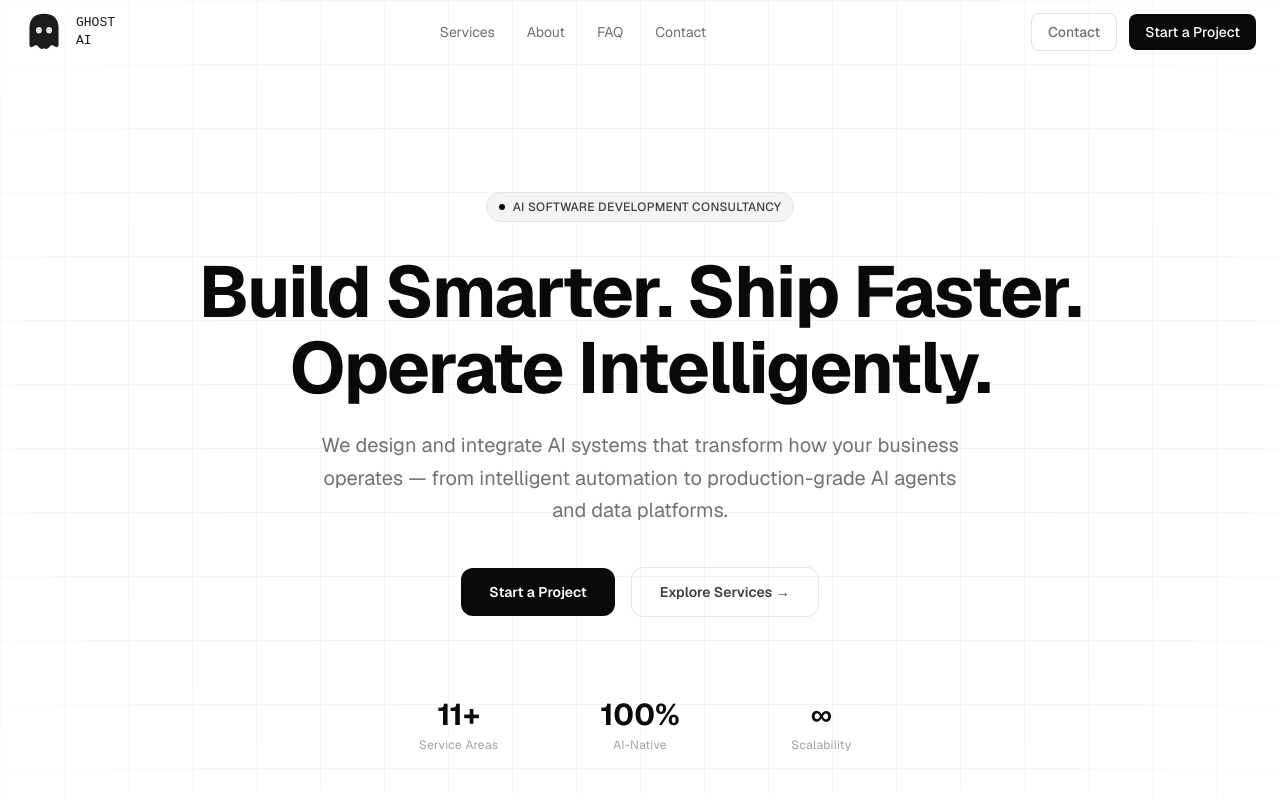
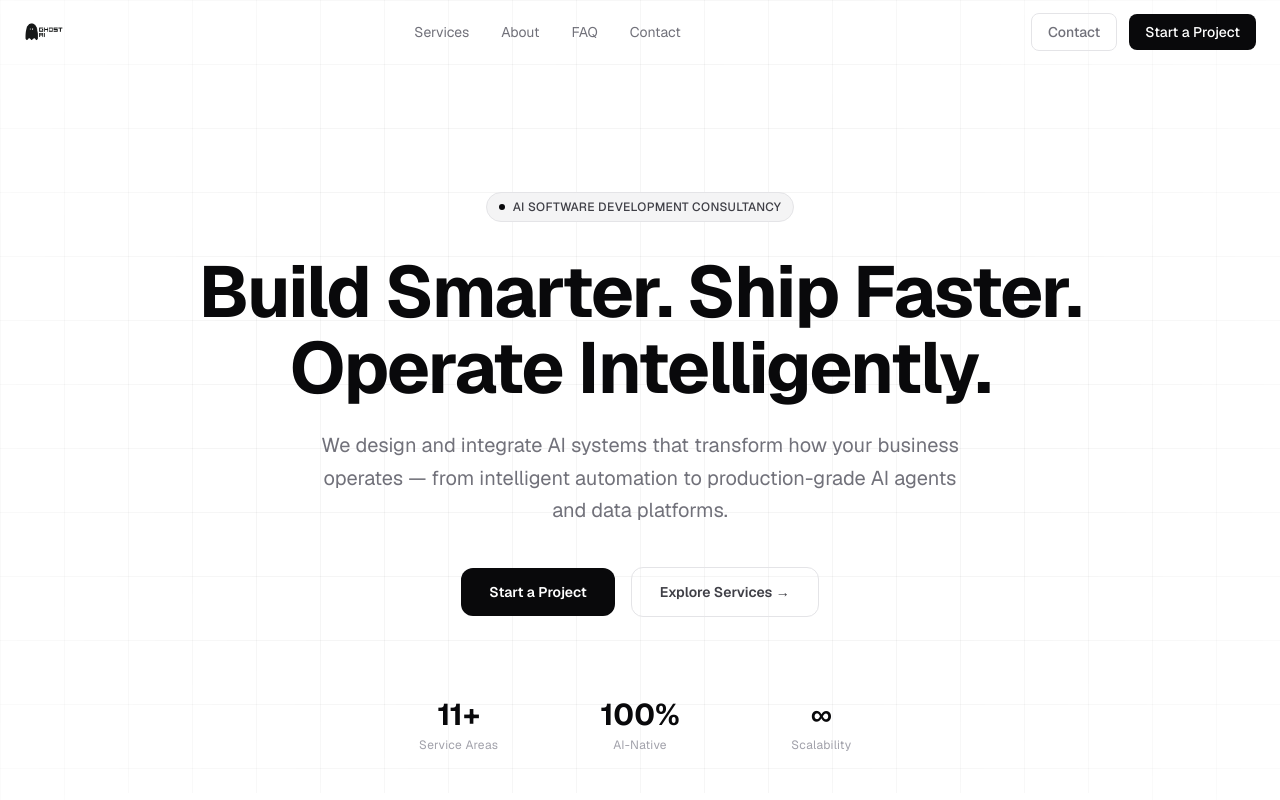
Before and after one commit to ResonantSyntax/ghost-ai, a React (Vite) app: page / in a window 1280 px wide. Shown: the top 800 px of the page. Built offline with nearby package versions, Linux system fonts and the light colour scheme.

Commit message:
Use actual Ghost AI logo image in nav and footer

```diff
--- a/src/components/Footer.jsx
+++ b/src/components/Footer.jsx
@@ -1,5 +1,3 @@
-import GhostSVG from './GhostSVG'
-
 const footerLinks = {
   Services: [
     'AI System Integration',
@@ -22,11 +20,8 @@ export default function Footer() {
       <div className="max-w-7xl mx-auto px-6 py-16">
         <div className="grid grid-cols-1 md:grid-cols-[2fr_1fr_1fr] gap-12 mb-16">
           <div>
-            <div className="flex items-center gap-3 mb-4">
-              <GhostSVG size={36} />
-              <span style={{ fontFamily: "'Ubuntu Mono', monospace", fontSize: '11px', lineHeight: '1.5', color: '#1c1c1c' }}>
-                GHOST<br />AI
-              </span>
+            <div className="mb-4">
+              <img src="/logo.png" alt="Ghost AI" className="h-10 w-auto" />
             </div>
             <p className="text-sm text-[#71717a] leading-relaxed max-w-xs mb-6">
               AI Software Development Consultancy. We build AI systems that transform how your business operates.
--- a/src/components/Nav.jsx
+++ b/src/components/Nav.jsx
@@ -1,5 +1,4 @@
 import { useState, useEffect } from 'react'
-import GhostSVG from './GhostSVG'
 
 const links = [
   { label: 'Services', href: '#services' },
@@ -28,11 +27,8 @@ export default function Nav() {
       }}
     >
       <div className="max-w-7xl mx-auto px-6 h-16 flex items-center justify-between">
-        <a href="#" className="flex items-center gap-3 no-underline">
-          <GhostLogo />
-          <span style={{ fontFamily: "'Ubuntu Mono', monospace", fontSize: '13px', lineHeight: '1.4', color: '#1c1c1c' }}>
-            GHOST<br />AI
-          </span>
+        <a href="#" className="no-underline">
+          <img src="/logo.png" alt="Ghost AI" className="h-10 w-auto" />
         </a>
 
         <nav className="hidden md:flex items-center gap-8">
@@ -105,7 +101,3 @@ export default function Nav() {
     </header>
   )
 }
-
-function GhostLogo() {
-  return <GhostSVG size={40} />
-}
```
Also changed, not shown: public/logo.png (added).
